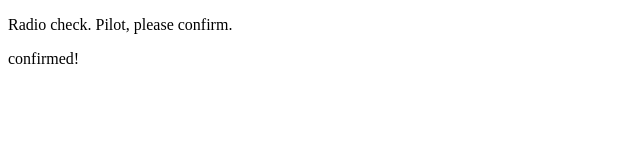
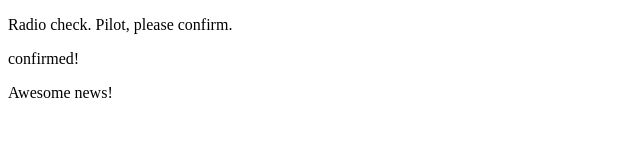
Before and after one commit to nhodge32/git-studio-lc, a plain HTML site: page index.html in a window 1280 px wide. Shown: the whole page, without its empty margins (0-640 px from the left). Drawn offline with Linux system fonts and the light colour scheme.

Commit message:
Response practice

```diff
--- a/index.html
+++ b/index.html
@@ -3,5 +3,6 @@
   <body>
     <p>Radio check. Pilot, please confirm.</p>
     <p>confirmed!</p>
+    <p>Awesome news!</p>
   </body>
 </html>
```
